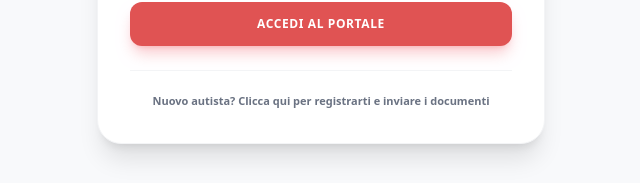
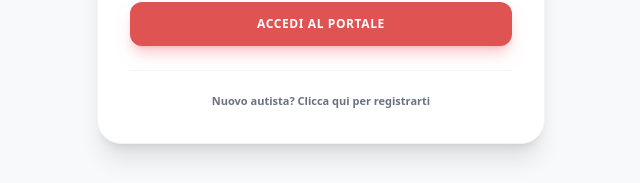
Before and after one commit to giampy06/citycargo-app, a Next.js app: page /autista/login in a window 1280 px wide. Shown: the part 493-676 px from the top of the page, without its empty margins (319-959 px from the left). Built offline with nearby package versions, Linux system fonts and the light colour scheme.

Commit message:
Aggiornata dicitura link registrazione autista

```diff
--- a/src/app/autista/login/page.tsx
+++ b/src/app/autista/login/page.tsx
@@ -247,7 +247,7 @@ export default function AutistaLoginPage() {
             }}
             className="text-[11px] text-gray-500 hover:text-gray-800 font-bold"
           >
-            {isLogin ? "Nuovo autista? Clicca qui per registrarti e inviare i documenti" : "Hai già un account? Torna al Login"}
+            {isLogin ? "Nuovo autista? Clicca qui per registrarti" : "Hai già un account? Torna al Login"}
           </button>
         </div>
       </div>
```
